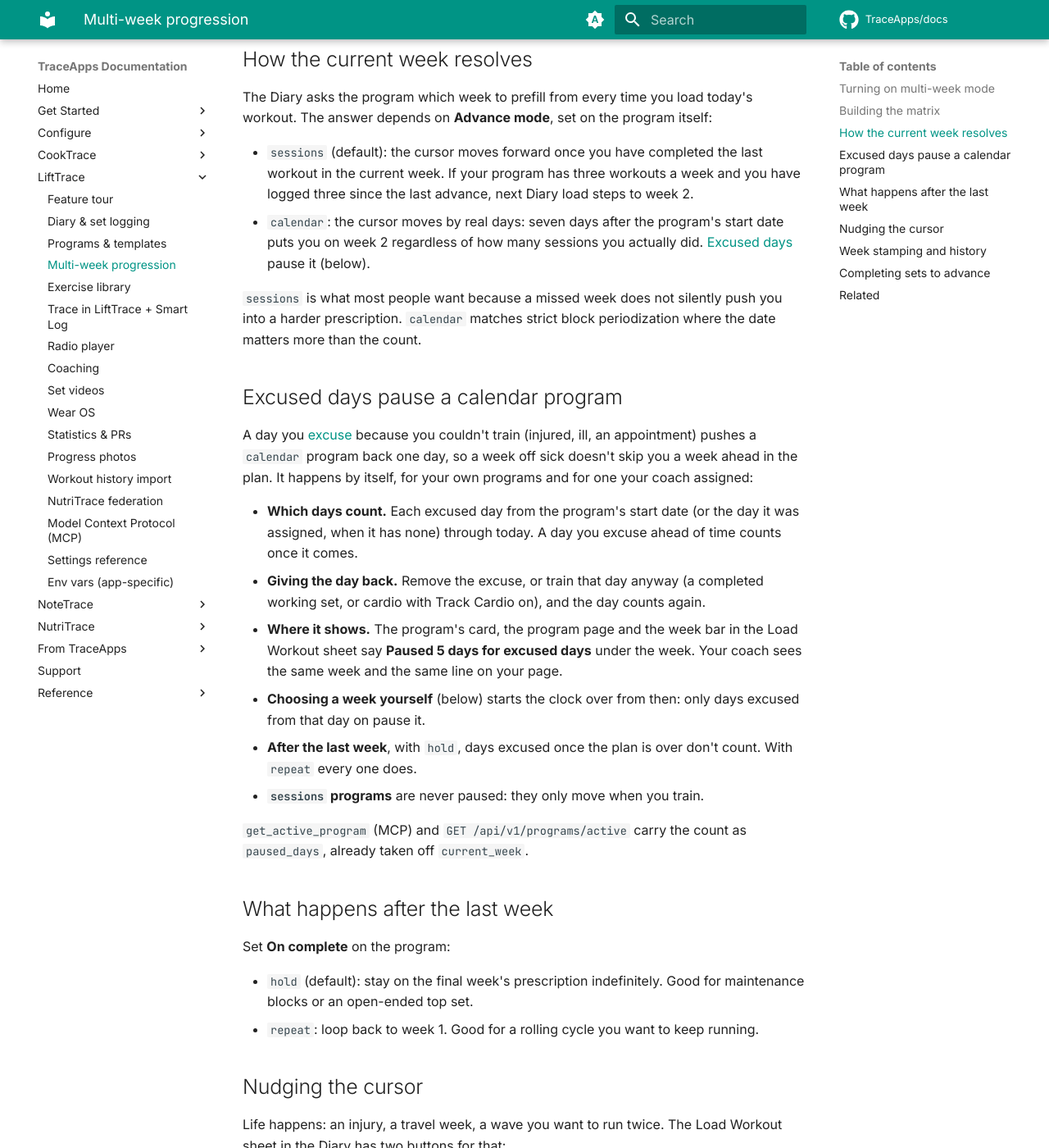
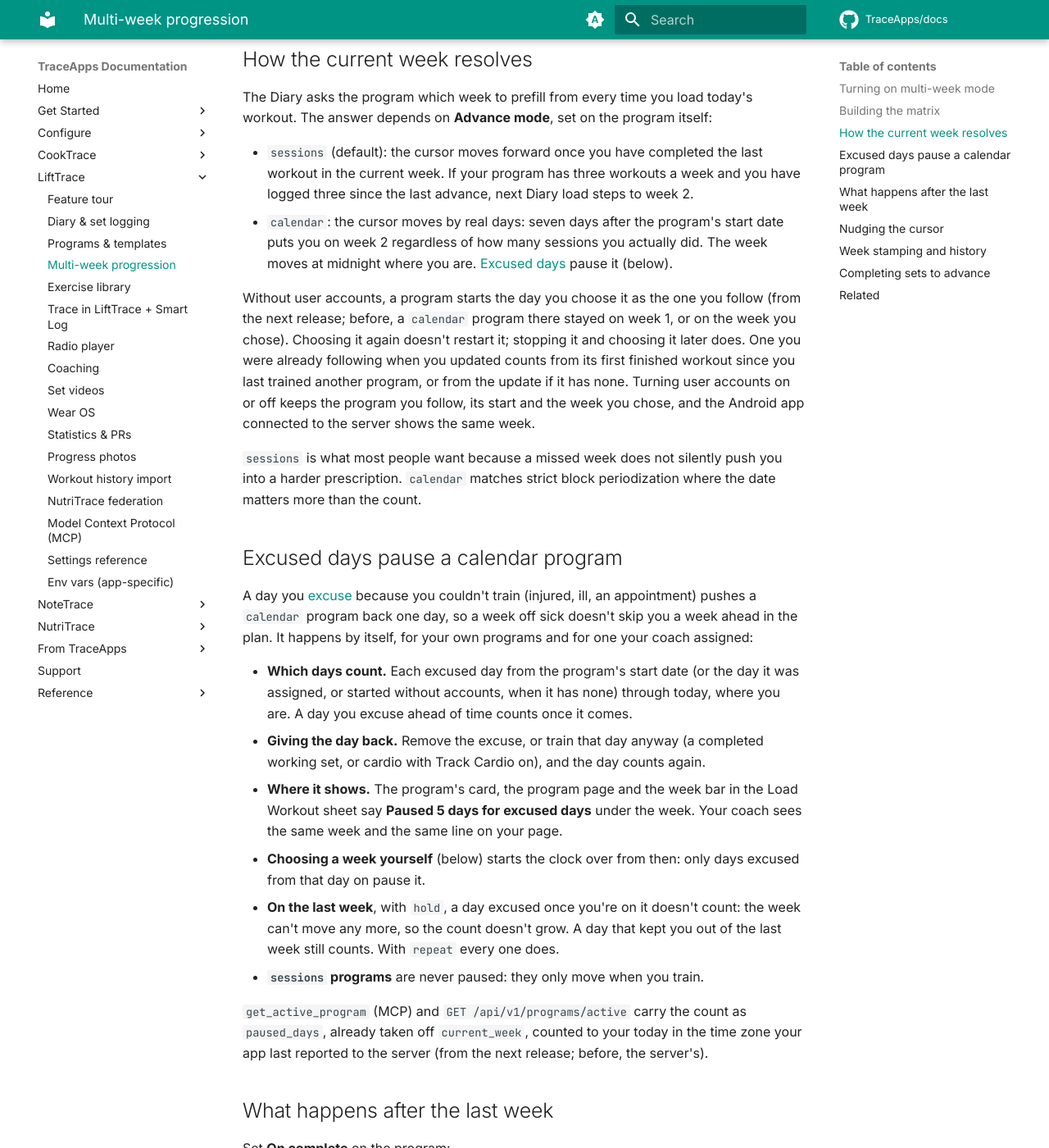
Before and after one commit to TraceApps/docs, an MkDocs documentation site: the page built from docs/lifttrace/progression.md, in a window 1280 px wide and 1400 px high, scrolled down 1057 px. Shown: the whole window at 82% size. Built offline with MkDocs 1.6.1 and Material for MkDocs 9.7.7, drawn with Linux system fonts in a browser that asks for light colours; comment, search, counter and statistics services are not loaded.

Commit message:
LiftTrace: calendar programs without accounts, the client's zone, Hold's last week (TraceApps/lifttrace#121)

```diff
--- a/docs/lifttrace/progression.md
+++ b/docs/lifttrace/progression.md
@@ -27,7 +27,9 @@ To keep the typing down, each week tab has a **Copy this week to next** shortcut
 The Diary asks the program which week to prefill from every time you load today's workout. The answer depends on **Advance mode**, set on the program itself:
 
 - `sessions` (default): the cursor moves forward once you have completed the last workout in the current week. If your program has three workouts a week and you have logged three since the last advance, next Diary load steps to week 2.
-- `calendar`: the cursor moves by real days: seven days after the program's start date puts you on week 2 regardless of how many sessions you actually did. [Excused days](diary.md#excused-days) pause it (below).
+- `calendar`: the cursor moves by real days: seven days after the program's start date puts you on week 2 regardless of how many sessions you actually did. The week moves at midnight where you are. [Excused days](diary.md#excused-days) pause it (below).
+
+Without user accounts, a program starts the day you choose it as the one you follow (from the next release; before, a `calendar` program there stayed on week 1, or on the week you chose). Choosing it again doesn't restart it; stopping it and choosing it later does. One you were already following when you updated counts from its first finished workout since you last trained another program, or from the update if it has none. Turning user accounts on or off keeps the program you follow, its start and the week you chose, and the Android app connected to the server shows the same week.
 
 `sessions` is what most people want because a missed week does not silently push you into a harder prescription. `calendar` matches strict block periodization where the date matters more than the count.
 
@@ -35,14 +37,14 @@ The Diary asks the program which week to prefill from every time you load today'
 
 A day you [excuse](diary.md#excused-days) because you couldn't train (injured, ill, an appointment) pushes a `calendar` program back one day, so a week off sick doesn't skip you a week ahead in the plan. It happens by itself, for your own programs and for one your coach assigned:
 
-- **Which days count.** Each excused day from the program's start date (or the day it was assigned, when it has none) through today. A day you excuse ahead of time counts once it comes.
+- **Which days count.** Each excused day from the program's start date (or the day it was assigned, or started without accounts, when it has none) through today, where you are. A day you excuse ahead of time counts once it comes.
 - **Giving the day back.** Remove the excuse, or train that day anyway (a completed working set, or cardio with Track Cardio on), and the day counts again.
 - **Where it shows.** The program's card, the program page and the week bar in the Load Workout sheet say **Paused 5 days for excused days** under the week. Your coach sees the same week and the same line on your page.
 - **Choosing a week yourself** (below) starts the clock over from then: only days excused from that day on pause it.
-- **After the last week**, with `hold`, days excused once the plan is over don't count. With `repeat` every one does.
+- **On the last week**, with `hold`, a day excused once you're on it doesn't count: the week can't move any more, so the count doesn't grow. A day that kept you out of the last week still counts. With `repeat` every one does.
 - **`sessions` programs** are never paused: they only move when you train.
 
-`get_active_program` (MCP) and `GET /api/v1/programs/active` carry the count as `paused_days`, already taken off `current_week`.
+`get_active_program` (MCP) and `GET /api/v1/programs/active` carry the count as `paused_days`, already taken off `current_week`, counted to your today in the time zone your app last reported to the server (from the next release; before, the server's).
 
 ## What happens after the last week
 
```
Also changed, not shown: docs/lifttrace/coaching.md (+2 -2 lines), docs/lifttrace/settings.md (+2 -2 lines), docs/lifttrace/statistics.md (+1 -1 lines).
